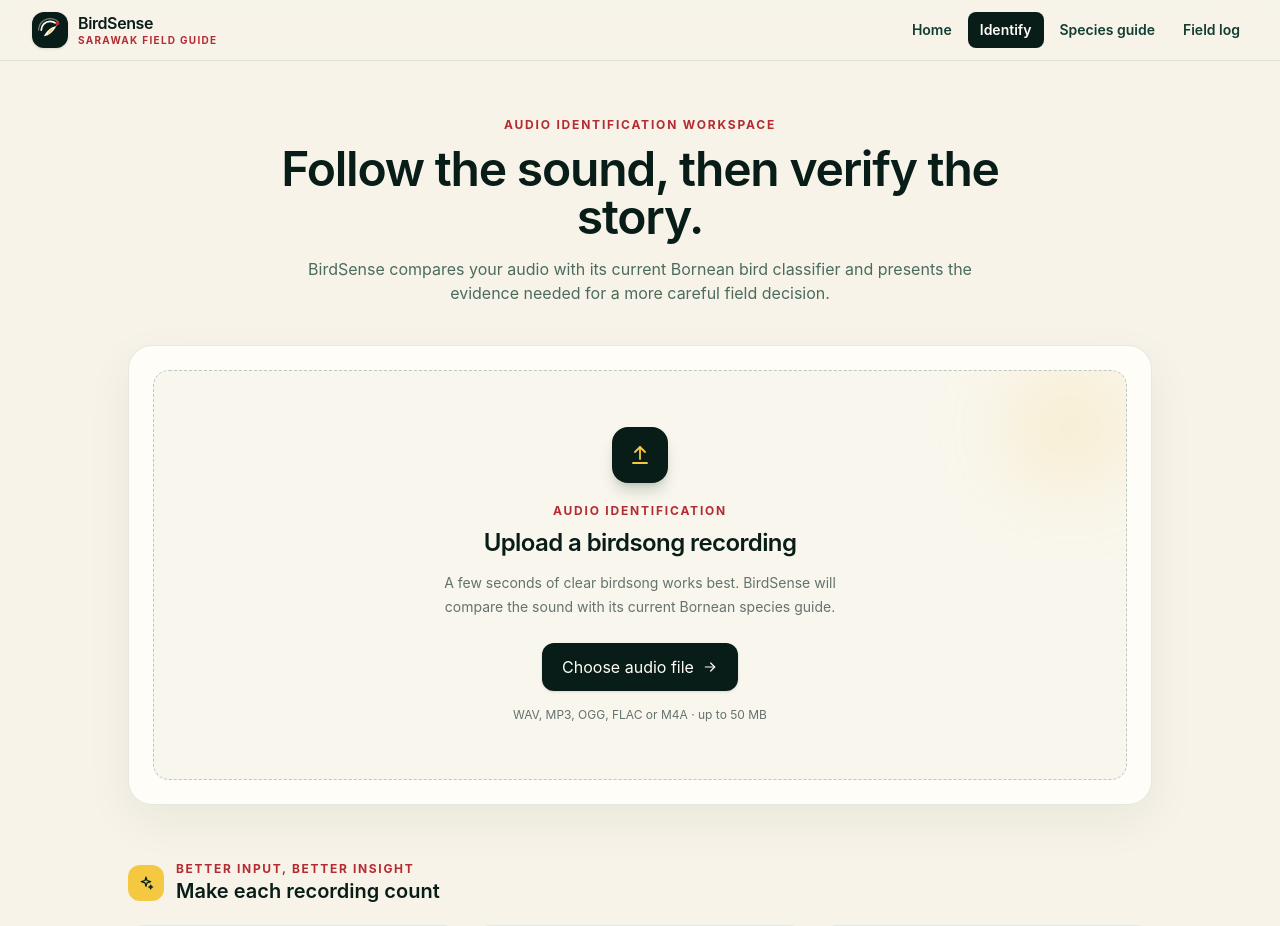
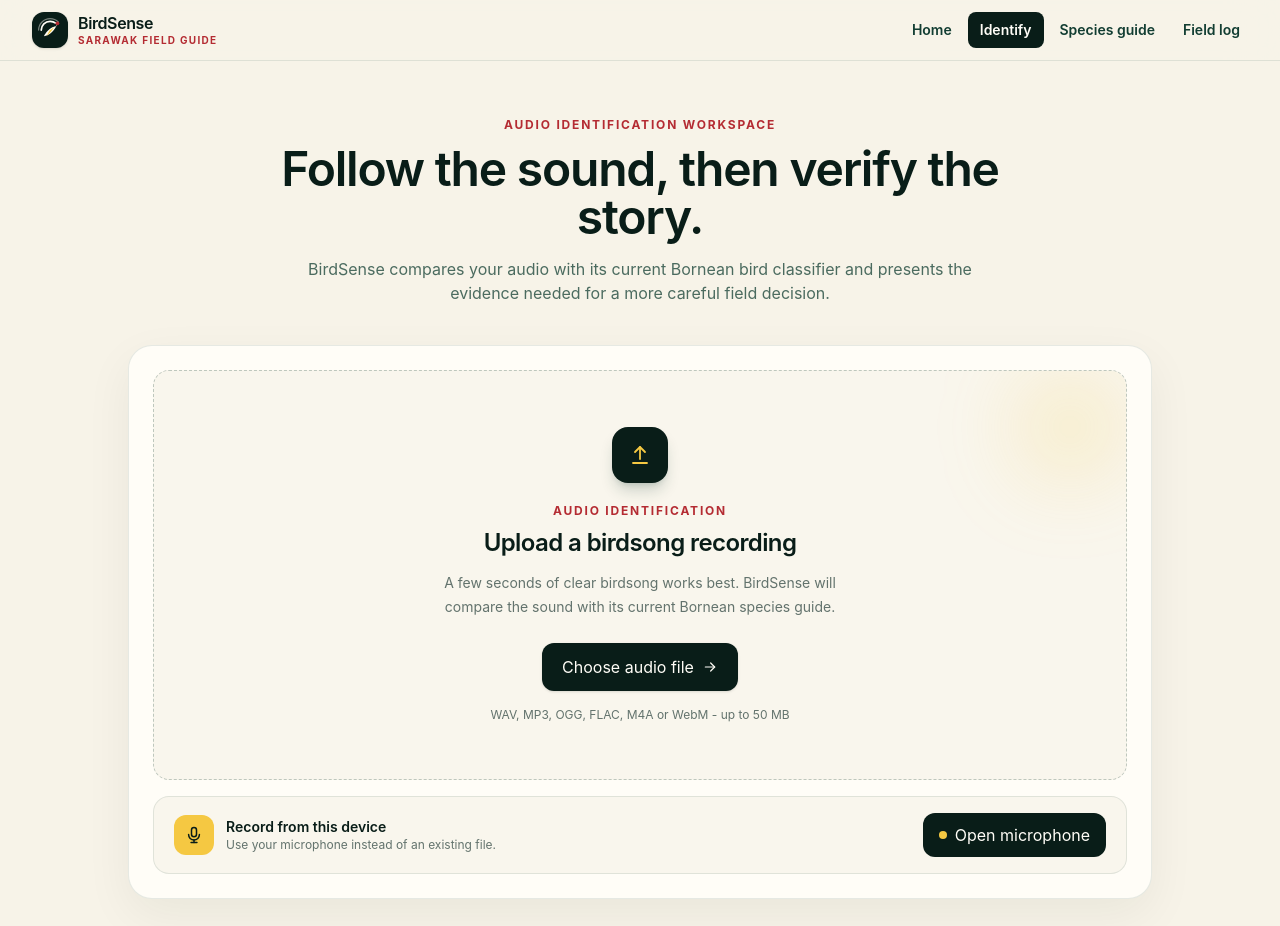
Before and after one commit to azrainnn/birdsense_hackathon_codex, a React (Vite) app in the folder frontend/: page /identify in a window 1280 px wide. Shown: the top 926 px of the page. Built offline with nearby package versions, Linux system fonts and the light colour scheme; no server answers.

Commit message:
feat: record device audio for identification

```diff
--- a/frontend/src/components/Icon.tsx
+++ b/frontend/src/components/Icon.tsx
@@ -6,6 +6,7 @@ type IconName =
   | 'check'
   | 'alert'
   | 'upload'
+  | 'microphone'
   | 'sparkle'
   | 'location'
   | 'clock'
@@ -37,6 +38,7 @@ export function Icon({ name, className = '', strokeWidth = 1.8 }: IconProps) {
     check: <path d="m5 12 4.2 4L19 6.7" />,
     alert: <><path d="M12 3 2.8 20h18.4L12 3Z" /><path d="M12 9v4" /><path d="M12 17h.01" /></>,
     upload: <><path d="M12 16V4" /><path d="m7 9 5-5 5 5" /><path d="M5 20h14" /></>,
+    microphone: <><rect x="9" y="3" width="6" height="11" rx="3" /><path d="M5.5 11.5a6.5 6.5 0 0 0 13 0" /><path d="M12 18v3" /><path d="M8.5 21h7" /></>,
     sparkle: <><path d="m12 3 1.5 5.2L19 10l-5.5 1.8L12 17l-1.5-5.2L5 10l5.5-1.8L12 3Z" /><path d="m19 15 .7 2.3L22 18l-2.3.7L19 21l-.7-2.3L16 18l2.3-.7L19 15Z" /></>,
     location: <><path d="M20 10.5c0 5.4-8 10.5-8 10.5S4 15.9 4 10.5a8 8 0 1 1 16 0Z" /><circle cx="12" cy="10.5" r="2.5" /></>,
     clock: <><circle cx="12" cy="12" r="8.5" /><path d="M12 7v5l3.4 2" /></>,
--- a/frontend/src/components/UploadDropzone.tsx
+++ b/frontend/src/components/UploadDropzone.tsx
@@ -1,8 +1,8 @@
-import { useRef, useState } from 'react'
+import { useEffect, useRef, useState } from 'react'
 import type { ChangeEvent, DragEvent } from 'react'
 import { Icon } from './Icon'
 
-const ACCEPTED_EXTENSIONS = ['.wav', '.mp3', '.ogg', '.flac', '.m4a']
+const ACCEPTED_EXTENSIONS = ['.wav', '.mp3', '.ogg', '.flac', '.m4a', '.webm']
 const MAX_FILE_SIZE = 50 * 1024 * 1024
 
 interface UploadDropzoneProps {
@@ -10,16 +10,37 @@ interface UploadDropzoneProps {
   disabled: boolean
 }
 
+function recordingExtension(mimeType: string) {
+  if (mimeType.includes('ogg')) return 'ogg'
+  if (mimeType.includes('mp4')) return 'm4a'
+  return 'webm'
+}
+
 export function UploadDropzone({ onFileSelected, disabled }: UploadDropzoneProps) {
   const [isDraggingOver, setIsDraggingOver] = useState(false)
   const [validationMessage, setValidationMessage] = useState('')
+  const [isRecording, setIsRecording] = useState(false)
+  const [recordingSeconds, setRecordingSeconds] = useState(0)
   const inputRef = useRef<HTMLInputElement>(null)
+  const recorderRef = useRef<MediaRecorder | null>(null)
+  const streamRef = useRef<MediaStream | null>(null)
+
+  useEffect(() => () => {
+    recorderRef.current?.stop()
+    streamRef.current?.getTracks().forEach((track) => track.stop())
+  }, [])
+
+  useEffect(() => {
+    if (!isRecording) return
+    const interval = window.setInterval(() => setRecordingSeconds((seconds) => seconds + 1), 1000)
+    return () => window.clearInterval(interval)
+  }, [isRecording])
 
   function validateAndSelect(file: File) {
     const fileName = file.name.toLowerCase()
     const isSupported = ACCEPTED_EXTENSIONS.some((extension) => fileName.endsWith(extension))
     if (!isSupported) {
-      setValidationMessage('Use a WAV, MP3, OGG, FLAC or M4A recording.')
+      setValidationMessage('Use a WAV, MP3, OGG, FLAC, M4A or WebM recording.')
       return
     }
     if (file.size > MAX_FILE_SIZE) {
@@ -43,6 +64,50 @@ export function UploadDropzone({ onFileSelected, disabled }: UploadDropzoneProps
     event.target.value = ''
   }
 
+  async function startRecording() {
+    if (!navigator.mediaDevices?.getUserMedia || !window.MediaRecorder) {
+      setValidationMessage('Microphone recording is not supported in this browser. Upload an audio file instead.')
+      return
+    }
+
+    try {
+      setValidationMessage('')
+      const stream = await navigator.mediaDevices.getUserMedia({ audio: true })
+      streamRef.current = stream
+      const mimeType = ['audio/webm;codecs=opus', 'audio/ogg;codecs=opus', 'audio/webm', 'audio/ogg']
+        .find((candidate) => MediaRecorder.isTypeSupported(candidate))
+      const recorder = new MediaRecorder(stream, mimeType ? { mimeType } : undefined)
+      const chunks: BlobPart[] = []
+      recorder.ondataavailable = (event) => { if (event.data.size > 0) chunks.push(event.data) }
+      recorder.onstop = () => {
+        stream.getTracks().forEach((track) => track.stop())
+        streamRef.current = null
+        recorderRef.current = null
+        const type = recorder.mimeType || mimeType || 'audio/webm'
+        const recording = new File(chunks, `birdsense-field-recording.${recordingExtension(type)}`, { type })
+        if (recording.size === 0) {
+          setValidationMessage('No audio was captured. Please try recording again.')
+          return
+        }
+        onFileSelected(recording)
+      }
+      recorderRef.current = recorder
+      setRecordingSeconds(0)
+      setIsRecording(true)
+      recorder.start()
+    } catch (error) {
+      const message = error instanceof DOMException && error.name === 'NotAllowedError'
+        ? 'Microphone access was blocked. Allow it in your browser settings, then try again.'
+        : 'Could not open the microphone. Check that another app is not using it and try again.'
+      setValidationMessage(message)
+    }
+  }
+
+  function stopRecording() {
+    if (recorderRef.current?.state === 'recording') recorderRef.current.stop()
+    setIsRecording(false)
+  }
+
   return (
     <section className="rounded-3xl border border-forest/10 bg-paper p-4 shadow-[0_16px_48px_rgb(9_29_24/6%)] sm:p-6" aria-labelledby="upload-title">
       <div
@@ -62,19 +127,25 @@ export function UploadDropzone({ onFileSelected, disabled }: UploadDropzoneProps
           <p className="mt-5 text-xs font-bold tracking-[0.15em] text-sarawak-red uppercase">Audio identification</p>
           <h2 id="upload-title" className="mt-2 text-2xl font-semibold tracking-tight text-ink">Upload a birdsong recording</h2>
           <p className="mt-3 max-w-md text-sm leading-6 text-muted">A few seconds of clear birdsong works best. BirdSense will compare the sound with its current Bornean species guide.</p>
-          <button
-            type="button"
-            onClick={() => inputRef.current?.click()}
-            disabled={disabled}
-            className="mt-6 inline-flex items-center gap-2 rounded-xl bg-ink px-5 py-3 text-sm font-semibold text-paper shadow-sm transition hover:bg-forest disabled:cursor-wait disabled:opacity-60"
-          >
-            {disabled ? 'Analysing recording…' : 'Choose audio file'} <Icon name="arrow-right" className="h-4 w-4" />
+          <button type="button" onClick={() => inputRef.current?.click()} disabled={disabled} className="mt-6 inline-flex items-center gap-2 rounded-xl bg-ink px-5 py-3 text-sm font-semibold text-paper shadow-sm transition hover:bg-forest disabled:cursor-wait disabled:opacity-60">
+            {disabled ? 'Analysing recording...' : 'Choose audio file'} <Icon name="arrow-right" className="h-4 w-4" />
           </button>
-          <p className="mt-4 text-xs text-muted">WAV, MP3, OGG, FLAC or M4A · up to 50 MB</p>
+          <p className="mt-4 text-xs text-muted">WAV, MP3, OGG, FLAC, M4A or WebM - up to 50 MB</p>
           {validationMessage && <p role="alert" className="mt-3 text-sm font-medium text-sarawak-red">{validationMessage}</p>}
         </div>
         <input ref={inputRef} type="file" accept={ACCEPTED_EXTENSIONS.join(',')} onChange={handleInputChange} className="hidden" />
       </div>
+
+      <div className="mt-4 flex flex-col items-center justify-between gap-4 rounded-2xl border border-forest/10 bg-canvas/70 px-5 py-4 sm:flex-row">
+        <div className="flex items-center gap-3 text-center sm:text-left">
+          <span className={`flex h-10 w-10 shrink-0 items-center justify-center rounded-xl ${isRecording ? 'bg-sarawak-red text-white' : 'bg-sarawak-yellow text-ink'}`}><Icon name="microphone" className="h-5 w-5" /></span>
+          <div><p className="text-sm font-semibold text-ink">Record from this device</p><p className="text-xs text-muted">{isRecording ? `Recording ${recordingSeconds}s - capture a clear call, then stop.` : 'Use your microphone instead of an existing file.'}</p></div>
+        </div>
+        <button type="button" onClick={isRecording ? stopRecording : startRecording} disabled={disabled} className={`inline-flex shrink-0 items-center gap-2 rounded-xl px-4 py-2.5 text-sm font-semibold transition disabled:cursor-wait disabled:opacity-60 ${isRecording ? 'bg-sarawak-red text-white hover:bg-sarawak-red/85' : 'bg-ink text-paper hover:bg-forest'}`}>
+          <span className={`h-2 w-2 rounded-full ${isRecording ? 'bg-white' : 'bg-sarawak-yellow'}`} />
+          {isRecording ? 'Stop and identify' : 'Open microphone'}
+        </button>
+      </div>
     </section>
   )
 }
```
Also changed, not shown: 1 other file (tests, documents, lock files or other folders).
